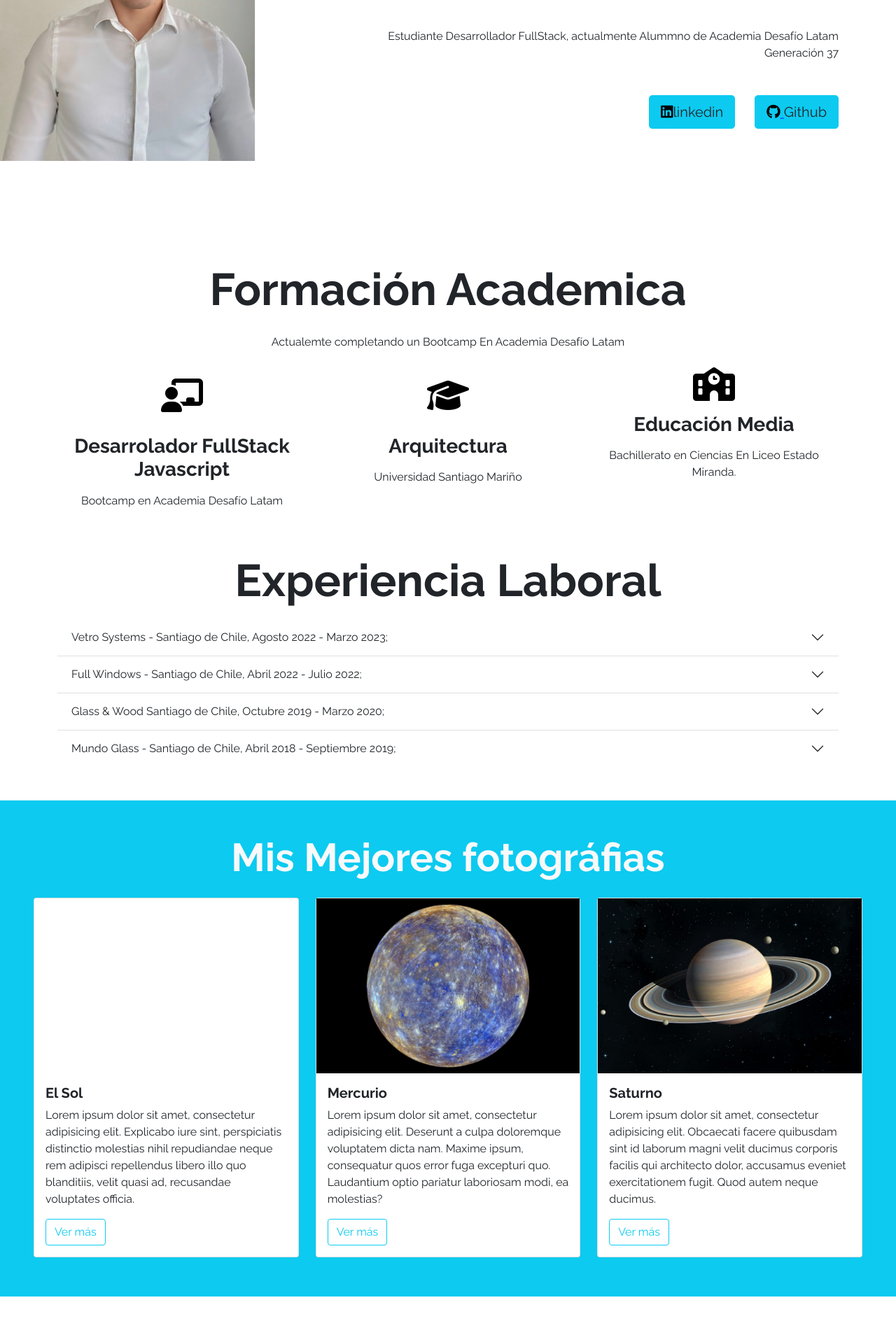
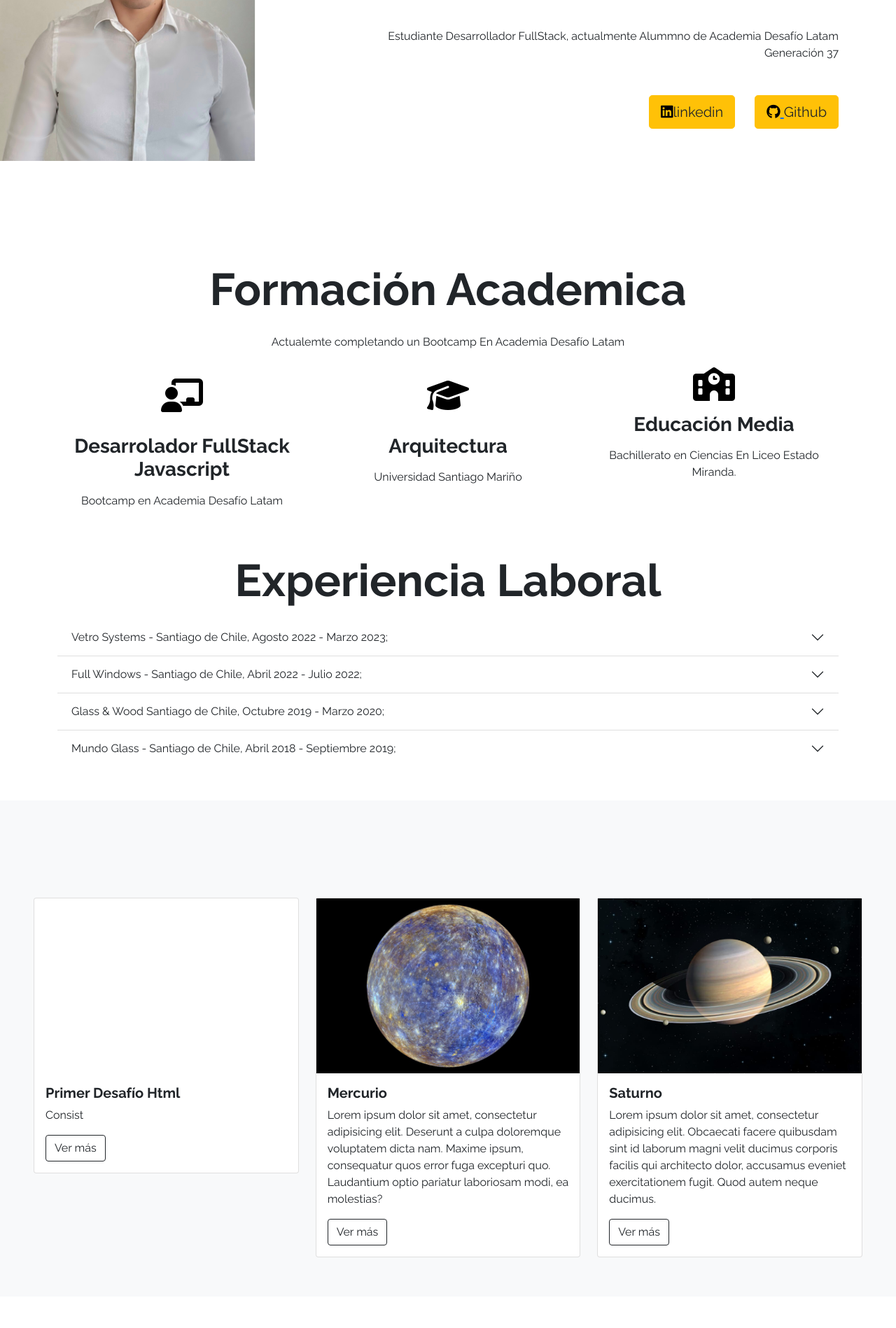
Before and after one commit to josealexanderdrt/Desafio-final-modulo-1, a plain HTML site: page index.html in a window 1280 px wide. Shown: the part 440-2338 px from the top of the page at 70% size. Drawn offline with nearby package versions, Linux system fonts and the light colour scheme.

Commit message:
cuarto cambio

```diff
--- a/assets/css/styles.css
+++ b/assets/css/styles.css
@@ -5,9 +5,9 @@ body {
 
   .img-fluid { height: 50px;}
 
-  /* Hero Section */
+  /* Hello Section */
 
-  #Hero-Section {
+  #Hello-Section {
     background-image: url("../img/Foto_pro.jpg");
     background-repeat: no-repeat;
     background-size:contain ;
--- a/index.html
+++ b/index.html
@@ -45,7 +45,7 @@
 
 
 
-    <header id="Hero-Section" class="text-dark text-end py-5 mt-5">
+    <header id="Hello-Section" class="text-dark text-end py-5 mt-5">
         <div class="container">
             <div class="ms-auto col-12 col-md-7 ">
                 <h1 class="display-1 fw-bold my-5">
@@ -58,9 +58,9 @@
                 </p>
 
                 <div class="mb-5 pb-5">
-                    <button class="btn btn-lg btn-info text-dark me-4"> <a href="https://www.linkedin.com/in/alexanderduartegi/" >  <i class="fa-brands fa-linkedin" style="color: #000000;"></i></a>linkedin </button>
+                    <button class="btn btn-lg btn-warning text-dark me-4"> <a href="https://www.linkedin.com/in/alexanderduartegi/" >  <i class="fa-brands fa-linkedin" style="color: #000000;"></i></a>linkedin </button>
 
-                    <button class="btn btn-lg btn-info text-dark"> <a href="https://github.com/josealexanderdrt"> <i class="fa-brands fa-github" style="color: #000000;"></i> </a>Github</button>
+                    <button class="btn btn-lg btn-warning text-dark"> <a href="https://github.com/josealexanderdrt"> <i class="fa-brands fa-github" style="color: #000000;"></i> </a>Github</button>
                 </div>
 
                 </div>
@@ -107,7 +107,7 @@
 
 
 
-    <section  id="Experiencia Labral" class="container text-center my-5">
+    <section  id="Experiencia Laboral" class="container text-center my-5">
         <h3 class="display-3 fw-bold my-3">Experiencia Laboral</h3>
 
 
@@ -173,23 +173,20 @@
 
 
 
-    <section id="Mis-trabajos" class="my-5 p-5 bg-info">
+    <section id="Mis-trabajos" class="my-5 p-5 bg-light">
 
-        <h2 class="display-4 fw-bold text-center text-light mb-3">Mis Mejores fotográfias</h2>
+        <h2 class="display-4 fw-bold text-center text-light mb-3">Mis Trabajos</h2>
 
         <div class="row">
             <div class="col-12 col-sm-4 py-2">
                 <div class="card">
                     <div class="image-top" style="background-image: url(assets/img/el_sol.png)"></div>
                     <div class="card-body">
-                        <h5 class="card-title fw-bold">El Sol</h5>
+                        <h5 class="card-title fw-bold">Primer Desafío Html</h5>
                         <p class="card-text">
-                            Lorem ipsum dolor sit amet, consectetur adipisicing elit.
-                            Explicabo iure sint, perspiciatis distinctio molestias nihil
-                            repudiandae neque rem adipisci repellendus libero illo quo
-                            blanditiis, velit quasi ad, recusandae voluptates officia.
+                            Consist
                         </p>
-                        <button type="button" class="btn btn-outline-info">
+                        <button type="button" class="btn btn-outline-dark ">
                             Ver más
                         </button>
                     </div>
@@ -206,7 +203,7 @@
                             consequatur quos error fuga excepturi quo. Laudantium optio
                             pariatur laboriosam modi, ea molestias?
                         </p>
-                        <button type="button" class="btn btn-outline-info">
+                        <button type="button" class="btn btn-outline-dark ">
                             Ver más
                         </button>
                     </div>
@@ -223,7 +220,7 @@
                             corporis facilis qui architecto dolor, accusamus eveniet
                             exercitationem fugit. Quod autem neque ducimus.
                         </p>
-                        <button type="button" class="btn btn-outline-info">
+                        <button type="button" class="btn btn-outline-dark ">
                             Ver más
                         </button>
                     </div>
@@ -265,7 +262,7 @@
             </div>
 
             <div class="my-3 text-end">
-                <button class="btn btn-info text-light">Enviar</button>
+                <button class="btn btn-warning text-dark">Enviar</button>
             </div>
 
 
@@ -277,7 +274,7 @@
 
 
     <footer class="bg-dark text-center text-light p-4">
-        <p class="mb-0"> Alexander Duarte 2023. Todos los derechos reservados gracias a la Tutotra Alba.</p>
+        <p class="mb-0"> Alexander Duarte 2023. Todos los derechos reservados .</p>
     </footer>
 
 
```
